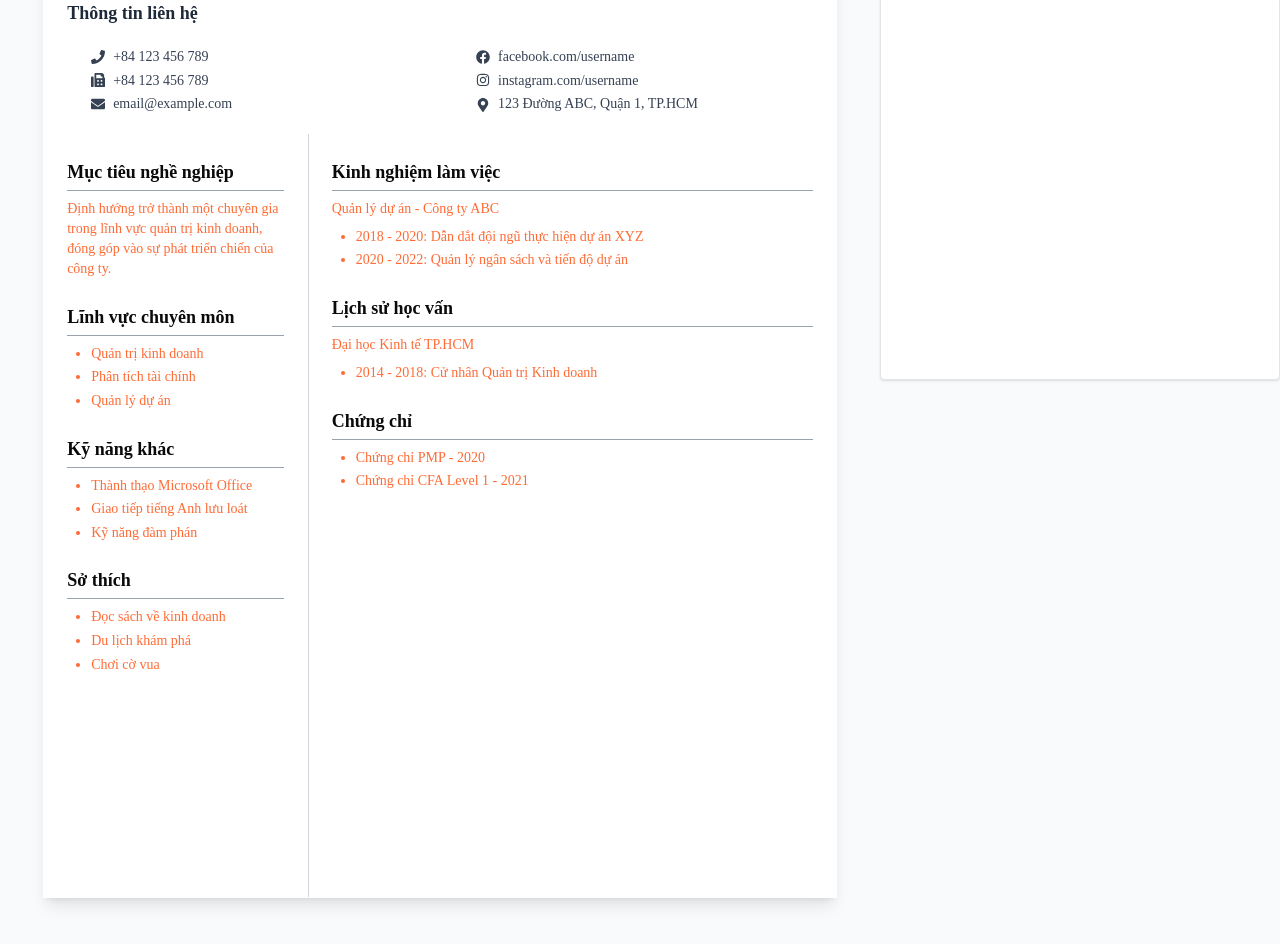
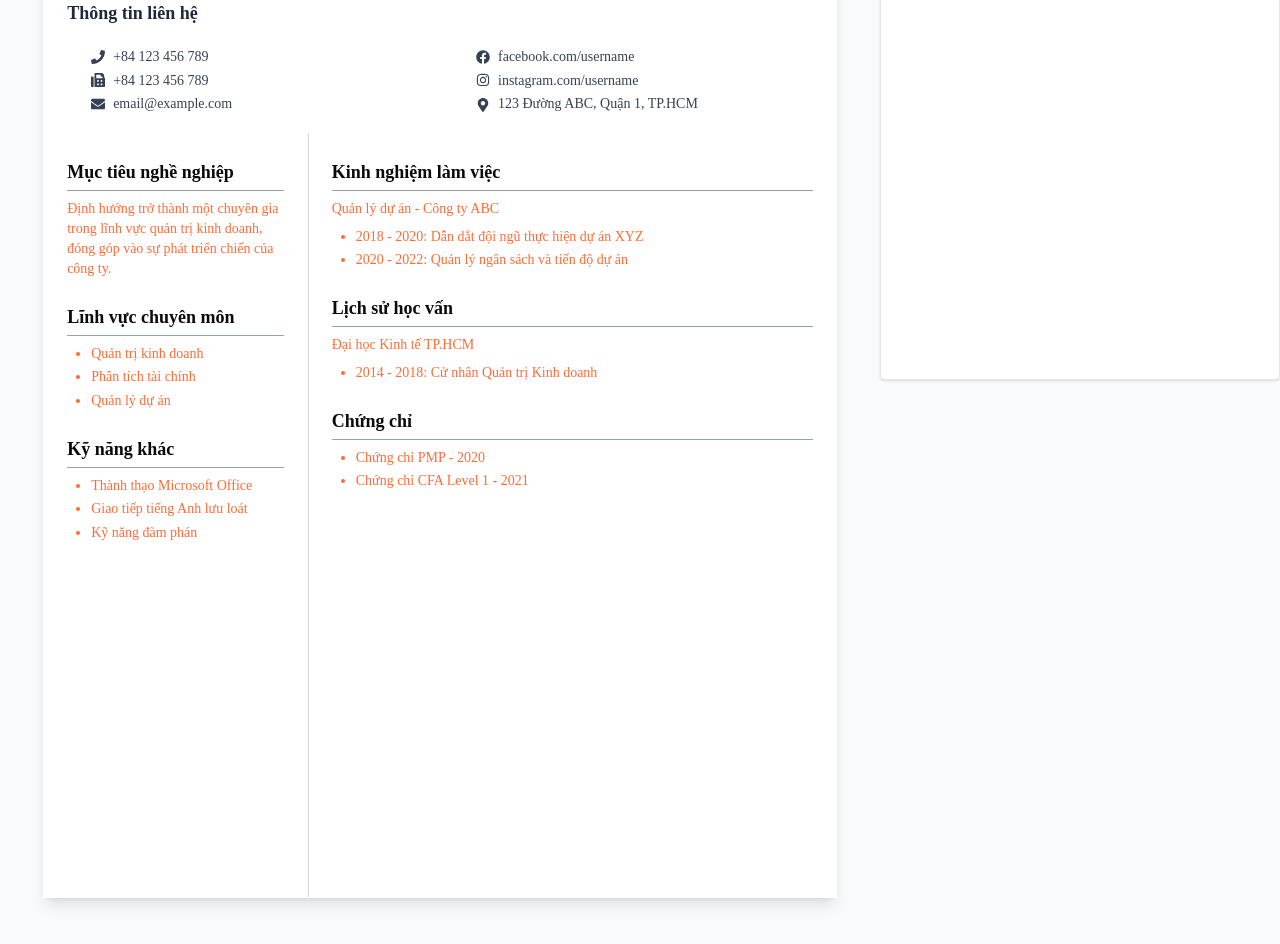
Before and after one commit to penguyn47/CV-BOT-LLM, a React (Vite) app: page /cveditor in a window 1280 px wide. Shown: the part 420-1364 px from the top of the page. Built offline with nearby package versions, Linux system fonts and the light colour scheme.

Commit message:
Fix add section 2 side

```diff
--- a/src/pages/CVTemplate2.tsx
+++ b/src/pages/CVTemplate2.tsx
@@ -22,7 +22,8 @@ interface CVTemplate2Props {
       instagram: string;
       address: string;
     };
-    sections: { title: string; content: string }[];
+    leftSections: { title: string; content: string }[];
+    rightSections: { title: string; content: string }[];
   };
   onContentChange: (key: keyof CVTemplate2Props['data'], value: any) => void;
   selectedFont: string;
@@ -93,48 +94,42 @@ export default function CVTemplate2({ data, onContentChange, selectedFont, selec
   const handleAddSection = (index: number, side: 'left' | 'right') => {
     try {
       const newSection = { title: 'Tiêu đề', content: 'Nội dung' };
-      const splitIndex = Math.ceil(data.sections.length / 2);
-      let newSections: { title: string; content: string }[];
+      let newLeftSections = [...data.leftSections];
+      let newRightSections = [...data.rightSections];
 
       if (side === 'left') {
-        // Thêm vào cột trái
-        newSections = [
-          ...data.sections.slice(0, index + 1),
-          newSection,
-          ...data.sections.slice(index + 1),
-        ];
+        newLeftSections.splice(index + 1, 0, newSection);
+        onContentChange('leftSections', newLeftSections);
       } else {
-        // Thêm vào cột phải
-        const rightIndex = index - splitIndex;
-        newSections = [
-          ...data.sections.slice(0, splitIndex),
-          ...data.sections.slice(splitIndex, splitIndex + rightIndex + 1),
-          newSection,
-          ...data.sections.slice(splitIndex + rightIndex + 1),
-        ];
+        newRightSections.splice(index + 1, 0, newSection);
+        onContentChange('rightSections', newRightSections);
       }
 
-      onContentChange('sections', newSections);
       console.log(`Đã thêm section mới vào ${side} tại vị trí ${index}`);
     } catch (error) {
       console.error('Lỗi khi thêm section:', error);
     }
   };
 
-  const handleDeleteSection = (index: number) => {
+  const handleDeleteSection = (index: number, side: 'left' | 'right') => {
     try {
-      const newSections = data.sections.filter((_, i) => i !== index);
-      onContentChange('sections', newSections);
-      console.log(`Đã xóa section tại vị trí ${index}`);
+      let newLeftSections = [...data.leftSections];
+      let newRightSections = [...data.rightSections];
+
+      if (side === 'left') {
+        newLeftSections = newLeftSections.filter((_, i) => i !== index);
+        onContentChange('leftSections', newLeftSections);
+      } else {
+        newRightSections = newRightSections.filter((_, i) => i !== index);
+        onContentChange('rightSections', newRightSections);
+      }
+
+      console.log(`Đã xóa section tại ${side}, vị trí ${index}`);
       setFocusedSection(null);
     } catch (error) {
       console.error('Lỗi khi xóa section:', error);
     }
   };
-
-  const splitIndex = Math.ceil(data.sections.length / 2);
-  const leftSections = data.sections.slice(0, splitIndex);
-  const rightSections = data.sections.slice(splitIndex);
 
   return (
     <div
@@ -268,45 +263,45 @@ export default function CVTemplate2({ data, onContentChange, selectedFont, selec
           style={{ height: '202mm' }}
         ></div>
         <aside className="md:w-1/3 bg-white p-6">
-          {leftSections.map((section, index) => (
+          {data.leftSections.map((section, index) => (
             <EditableSection
-              key={`section-${index}`}
-              sectionKey={`section-${index}`}
+              key={`left-section-${index}`}
+              sectionKey={`left-section-${index}`}
               title={section.title}
               content={section.content}
               defaultContent="Nội dung"
               onContentChange={(key, value) => {
-                const newSections = [...data.sections];
-                newSections[index] = value;
-                onContentChange('sections', newSections);
+                const newLeftSections = [...data.leftSections];
+                newLeftSections[index] = value;
+                onContentChange('leftSections', newLeftSections);
               }}
               onKeyDown={handleKeyDown}
               selectedFont={selectedFont}
               selectedColor={selectedColor}
               onAddSection={() => handleAddSection(index, 'left')}
-              onDeleteSection={() => handleDeleteSection(index)}
+              onDeleteSection={() => handleDeleteSection(index, 'left')}
               setFocusedSection={setFocusedSection}
             />
           ))}
         </aside>
         <main className="md:w-2/3 bg-white p-6">
-          {rightSections.map((section, index) => (
+          {data.rightSections.map((section, index) => (
             <EditableSection
-              key={`section-${splitIndex + index}`}
-              sectionKey={`section-${splitIndex + index}`}
+              key={`right-section-${index}`}
+              sectionKey={`right-section-${index}`}
               title={section.title}
               content={section.content}
               defaultContent="Nội dung"
               onContentChange={(key, value) => {
-                const newSections = [...data.sections];
-                newSections[splitIndex + index] = value;
-                onContentChange('sections', newSections);
+                const newRightSections = [...data.rightSections];
+                newRightSections[index] = value;
+                onContentChange('rightSections', newRightSections);
               }}
               onKeyDown={handleKeyDown}
               selectedFont={selectedFont}
               selectedColor={selectedColor}
-              onAddSection={() => handleAddSection(splitIndex + index, 'right')}
-              onDeleteSection={() => handleDeleteSection(splitIndex + index)}
+              onAddSection={() => handleAddSection(index, 'right')}
+              onDeleteSection={() => handleDeleteSection(index, 'right')}
               setFocusedSection={setFocusedSection}
             />
           ))}
--- a/src/pages/cv-editor.tsx
+++ b/src/pages/cv-editor.tsx
@@ -37,6 +37,7 @@ export default function CVEditor() {
     const [activeContent, setActiveContent] = useState<string | null>(null);
     const [isPreviewMode, setIsPreviewMode] = useState(false);
     const [selectedColor, setSelectedColor] = useState("#FF6B35");
+    // Trong cv-editor.tsx
     const [cvData, setCvData] = useState({
         name: 'Họ và Tên',
         subtitle: 'Quản Trị Kinh Doanh',
@@ -49,11 +50,12 @@ export default function CVEditor() {
             instagram: 'instagram.com/username',
             address: '123 Đường ABC, Quận 1, TP.HCM',
         },
-        sections: [
+        leftSections: [
             { title: 'Mục tiêu nghề nghiệp', content: 'Định hướng trở thành một chuyên gia trong lĩnh vực quản trị kinh doanh, đóng góp vào sự phát triển chiến của công ty.' },
             { title: 'Lĩnh vực chuyên môn', content: '<ul><li>Quản trị kinh doanh</li><li>Phân tích tài chính</li><li>Quản lý dự án</li></ul>' },
             { title: 'Kỹ năng khác', content: '<ul><li>Thành thạo Microsoft Office</li><li>Giao tiếp tiếng Anh lưu loát</li><li>Kỹ năng đàm phán</li></ul>' },
-            { title: 'Sở thích', content: '<ul><li>Đọc sách về kinh doanh</li><li>Du lịch khám phá</li><li>Chơi cờ vua</li></ul>' },
+        ],
+        rightSections: [
             { title: 'Kinh nghiệm làm việc', content: '<h3>Quản lý dự án - Công ty ABC</h3><ul><li>2018 - 2020: Dẫn dắt đội ngũ thực hiện dự án XYZ</li><li>2020 - 2022: Quản lý ngân sách và tiến độ dự án</li></ul>' },
             { title: 'Lịch sử học vấn', content: '<h3>Đại học Kinh tế TP.HCM</h3><ul><li>2014 - 2018: Cử nhân Quản trị Kinh doanh</li></ul>' },
             { title: 'Chứng chỉ', content: '<ul><li>Chứng chỉ PMP - 2020</li><li>Chứng chỉ CFA Level 1 - 2021</li></ul>' },
@@ -256,9 +258,11 @@ export default function CVEditor() {
                 const data = await response.json();
                 const textFromBackend = data.text;
                 console.log('Text from backend:', textFromBackend);
+
+                // Cập nhật section đầu tiên của leftSections (hoặc rightSections nếu cần)
                 setCvData((prev) => ({
                     ...prev,
-                    sections: prev.sections.map((section, index) =>
+                    leftSections: prev.leftSections.map((section, index) =>
                         index === 0 ? { ...section, content: textFromBackend } : section
                     ),
                 }));
@@ -565,7 +569,7 @@ export default function CVEditor() {
                             >
                                 <List className="h-3 w-3" />
                             </Button>
-                            <span className="tooltiptext">Danh sách không đánh số<br/>Ctrl+Shift+8</span>
+                            <span className="tooltiptext">Danh sách không đánh số<br />Ctrl+Shift+8</span>
                         </div>
                         <div className="tooltip">
                             <Button
@@ -577,7 +581,7 @@ export default function CVEditor() {
                             >
                                 <ListOrdered className="h-3 w-3" />
                             </Button>
-                            <span className="tooltiptext">Danh sách đánh số<br/>Ctrl+Shift+7</span>
+                            <span className="tooltiptext">Danh sách đánh số<br />Ctrl+Shift+7</span>
                         </div>
                     </div>
                 </div>
```
